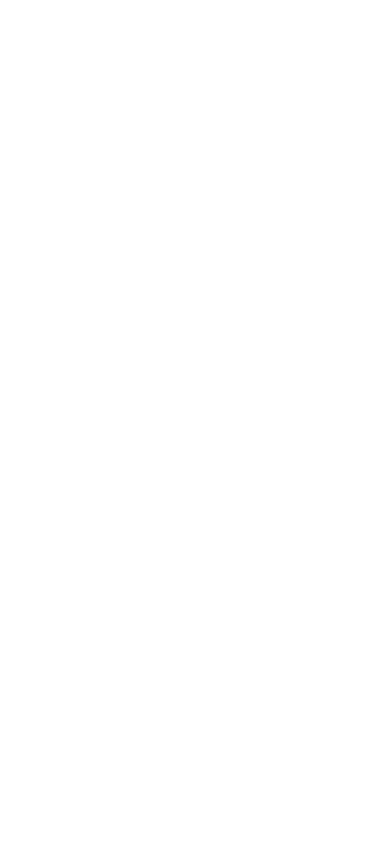
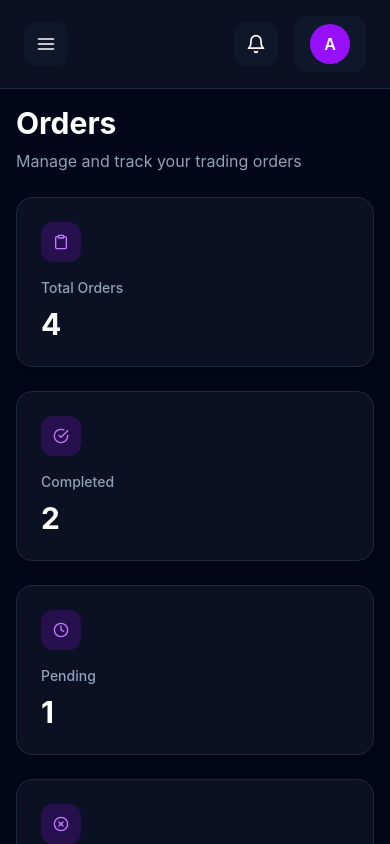
Before and after one commit to abhishek12-max/StockPilot, a React (Vite) app in the folder Frontend/vite-project/: page /orders in a window 390 px wide. Before the commit this address had no page. Built offline with nearby package versions, Linux system fonts and the light colour scheme.

Commit message:
feat: complete responsive orders page

```diff
--- a/Frontend/vite-project/src/App.jsx
+++ b/Frontend/vite-project/src/App.jsx
@@ -10,6 +10,7 @@
 import Resetpassword from "./pages/Resetpassword";
 import Dashboard from "./pages/Dashboard";
 import Portfolio from "./pages/Portfolio";
+import Orders from "./pages/Orders";
 function App() {
   return (
     <Routes>
@@ -23,6 +24,7 @@
       <Route path="/forgetpassword" element={<Forgetpassword/>}/>
       <Route path="/dashboard" element={<Dashboard/>}/>
       <Route path="/portfolio" element={<Portfolio />} />
+      <Route path="/orders" element={<Orders />} />
 
     </Routes>
 
--- /dev/null
+++ b/Frontend/vite-project/src/components/Order/OrderList.jsx
@@ -0,0 +1,139 @@
+const OrderList = ({ orders }) => {
+  return (
+    <div className="rounded-2xl border border-slate-800 bg-[#0B1023] p-6">
+      <h2 className="text-xl font-semibold text-white">
+        Orders
+      </h2>
+
+      <p className="mt-1 text-sm text-slate-400">
+        Your current Orders List
+      </p>
+
+      {/* ---------------- Desktop Table ---------------- */}
+
+      <div className="mt-6 hidden lg:block overflow-x-auto">
+        <table className="w-full">
+          <thead>
+            <tr className="border-b border-slate-700 text-left text-xs uppercase tracking-wide text-slate-400">
+              <th className="pb-3">Symbol</th>
+              <th className="pb-3">type</th>
+              <th className="pb-3">Qty</th>
+              <th className="pb-3">Price</th>
+              <th className="pb-3">status</th>
+              <th className="pb-3">date</th>
+              <th className="pb-3">Action</th>
+            </tr>
+          </thead>
+
+          <tbody>
+            {orders.map((stock) => (
+              <tr
+                key={stock.id}
+                className="border-b border-slate-800 text-white"
+              >
+                <td className="py-4 font-semibold">
+                  {stock.symbol}
+                </td>
+
+                <td className={`${
+                    stock.type==="Buy"
+                    ? "text-green-400"
+                    : "text-red-400"
+                }`}>
+                    {stock.type}
+                    </td>
+
+                <td>{stock.quantity}</td>
+
+                <td>${stock.price}</td>
+
+                <td className={`font-semibold ${
+              stock.status === "Completed"
+               ? "text-green-400"
+            : stock.status === "Pending"
+             ? "text-yellow-400"
+             : "text-red-400"
+              }`}>
+
+                    {stock.status}
+
+                    </td>
+
+                <td>{stock.date}</td>
+                <td>
+                  <button className="rounded-lg bg-purple-600 px-4 py-2 text-sm text-white hover:bg-purple-700">
+                    View
+                  </button>
+                </td>
+              </tr>
+            ))}
+          </tbody>
+        </table>
+      </div>
+
+      {/* ---------------- Mobile Cards ---------------- */}
+
+      <div className="mt-6 space-y-4 lg:hidden">
+        {orders.map((stock) => (
+          <div
+            key={stock.id}
+            className="rounded-xl border border-slate-700 bg-slate-900 p-4"
+          >
+            <div className="flex items-center justify-between">
+              <div>
+                <h3 className="text-lg font-bold text-white">
+                  {stock.symbol}
+                </h3>
+
+                <p className={`text-sm  ${stock.type==="Buy" ?"text-green-400":"text-red-400"}`}>
+
+                  {stock.type}
+                </p>
+              </div>
+
+              <button className="rounded-lg bg-purple-600 px-3 py-2 text-sm text-white hover:bg-purple-700">
+                View
+              </button>
+            </div>
+
+            <div className="mt-4 grid grid-cols-2 gap-4 text-sm">
+              <div>
+                <p className="text-slate-400">Quantity</p>
+                <p className="font-semibold text-white">
+                  {stock.quantity}
+                </p>
+              </div>
+
+              <div>
+                <p className="text-slate-400"> Price</p>
+                <p className="font-semibold text-white">
+                  ${stock.price}
+                </p>
+              </div>
+
+              <div>
+                <p className="text-slate-400">Status</p>
+                <p className={`font-semibold  ${
+              stock.status === "Completed"
+               ? "text-green-400"
+            : stock.status === "Pending"
+             ? "text-yellow-400"
+             : "text-red-400"
+              }`}>
+                  {stock.status}
+                </p>
+              </div>
+
+              <div>
+                <p className="text-slate-400">Date</p>
+                 <p className="text-white">{stock.date}</p>
+              </div>
+            </div>
+          </div>
+        ))}
+      </div>
+    </div>
+  );
+};
+
+export default OrderList;
--- a/Frontend/vite-project/src/components/layout/Navbar.jsx
+++ b/Frontend/vite-project/src/components/layout/Navbar.jsx
@@ -13,7 +13,7 @@
 
                 {/* Logo */}
 
-                <h1 className="text-2xl font-extrabold tracking-tight text-white cursor-pointer">
+                <h1 className="text-3xl font-extrabold tracking-tight text-white cursor-pointer">
                     Trade
                     <span className="text-purple-500">X</span>
                 </h1>
@@ -21,10 +21,10 @@
                 {/* Desktop Menu */}
 
                 <div className="hidden md:flex items-center gap-8">
-                   <Link to={"/"} className="text-gray-300 hover:text-white transition-colors duration-300">Home</Link>
-                   <Link to={"/about"} className="text-gray-300 hover:text-white transition-colors duration-300">About</Link>
-                   <Link to={"/pricing"} className="text-gray-300 hover:text-white transition-colors duration-300">Pricing</Link>
-                    <Link to={"/support"} className="text-gray-300 hover:text-white transition-colors duration-300">Support</Link>
+                   <Link to={"/"} className="text-gray-300 hover:text-white transition-colors duration-300 text-xl">Home</Link>
+                   <Link to={"/about"} className="text-gray-300 hover:text-white transition-colors duration-300 text-xl">About</Link>
+                   <Link to={"/pricing"} className="text-gray-300 hover:text-white transition-colors duration-300 text-xl">Pricing</Link>
+                    <Link to={"/support"} className="text-gray-300 hover:text-white transition-colors duration-300 text-xl">Support</Link>
 
                 </div>
 
@@ -32,11 +32,11 @@
 
                 <div className="hidden md:flex items-center gap-4">
 
-                    <button className="px-4 py-2 rounded-lg text-gray-300 hover:bg-white/10 hover:text-white transition-all duration-300">
+                    <button className="px-4 py-2 rounded-lg text-gray-300 hover:bg-white/10 hover:text-white transition-all duration-300 text-2xl">
                         Login
                     </button>
 
-                    <button className="px-6 py-2 rounded-full bg-purple-600 text-white hover:bg-purple-700 hover:scale-105 transition-all duration-300 shadow-lg shadow-purple-500/30">
+                    <button className="px-6 py-2 rounded-full bg-purple-600 text-white hover:bg-purple-700 hover:scale-105 transition-all duration-300 shadow-lg shadow-purple-500/30 text-xl  ">
                         Get Started
                     </button>
 
@@ -75,7 +75,7 @@
                                 Login
                             </button>
 
-                            <button className="px-6 py-2 rounded-full bg-purple-600 text-white hover:bg-purple-700 hover:scale-105 hover:shadow-purple-500/50 transition-all duration-300 shadow-lg shadow-purple-500/30">
+                            <button className="px-6 py-2 rounded-full bg-purple-600 text-white hover:bg-purple-700 hover:scale-105 hover:shadow-purple-500/50 transition-all duration-300 shadow-lg shadow-purple-500/30 font-md">
                                 Get Started
                             </button>
 
--- a/Frontend/vite-project/src/components/sections/Hero.jsx
+++ b/Frontend/vite-project/src/components/sections/Hero.jsx
@@ -41,7 +41,7 @@
       {/* Badge */}
       <div className="inline-flex items-center gap-2 rounded-full border border-purple-500/30 bg-purple-500/10 px-4 py-2">
         <span>✨</span>
-        <span className="text-sm font-medium text-purple-300">
+        <span className="text-2xl font-medium text-purple-300">
           AI-Powered Stock Trading
         </span>
       </div>
--- /dev/null
+++ b/Frontend/vite-project/src/pages/Orders.jsx
@@ -0,0 +1,110 @@
+import DashboardLayout from "../components/layout/DashboardLayout";
+import SummaryCard from "../components/dashboard/SummaryCard";
+import {FiClipboard , FiCheckCircle,FiClock,FiXCircle } from "react-icons/fi"
+import OrderList from "../components/Order/OrderList";
+const orders = [
+  {
+    id: 1,
+    symbol: "AAPL",
+    type: "Buy",
+    quantity: 10,
+    price: 210,
+    status: "Completed",
+    date: "30 Jul 2026",
+  },
+  {
+    id: 2,
+    symbol: "TSLA",
+    type: "Sell",
+    quantity: 5,
+    price: 315,
+    status: "Pending",
+    date: "29 Jul 2026",
+  },
+  {
+    id: 3,
+    symbol: "NVDA",
+    type: "Buy",
+    quantity: 8,
+    price: 155,
+    status: "Completed",
+    date: "28 Jul 2026",
+  },
+  {
+    id: 4,
+    symbol: "META",
+    type: "Sell",
+    quantity: 3,
+    price: 520,
+    status: "Cancelled",
+    date: "27 Jul 2026",
+  },
+];
+
+const totalOrders = orders.length;
+
+const completedOrders = orders.filter(
+  (order) => order.status === "Completed"
+).length;
+
+const pendingOrders = orders.filter(
+  (order) => order.status === "Pending"
+).length;
+
+const cancelledOrders = orders.filter(
+  (order) => order.status === "Cancelled"
+).length;
+
+const ordersSummary = [
+  {
+    title: "Total Orders",
+    value: totalOrders,
+    icon: <FiClipboard />,
+  },
+  {
+    title: "Completed",
+    value: completedOrders,
+    icon: <FiCheckCircle />,
+  },
+  {
+    title: "Pending",
+    value: pendingOrders,
+    icon: <FiClock />,
+  },
+  {
+    title: "Cancelled",
+    value: cancelledOrders,
+    icon: <FiXCircle />,
+  },
+];
+function Orders() {
+  return (
+    <DashboardLayout>
+
+      <h1 className="text-3xl font-bold text-white">
+        Orders
+      </h1>
+
+      <p className="mt-2 text-slate-400">
+        Manage and track your trading orders
+      </p>
+
+       <div className="mt-6 grid grid-cols-1 gap-6 md:grid-cols-2 xl:grid-cols-4">
+    {ordersSummary.map((item) => (
+      <SummaryCard
+        key={item.title}
+          icon={item.icon}
+        title={item.title}
+        value={item.value}
+      />
+    ))}
+  </div>
+  <div className="mt-5">
+    <OrderList orders={orders}/>
+  </div>
+
+    </DashboardLayout>
+  );
+}
+
+export default Orders;
```
